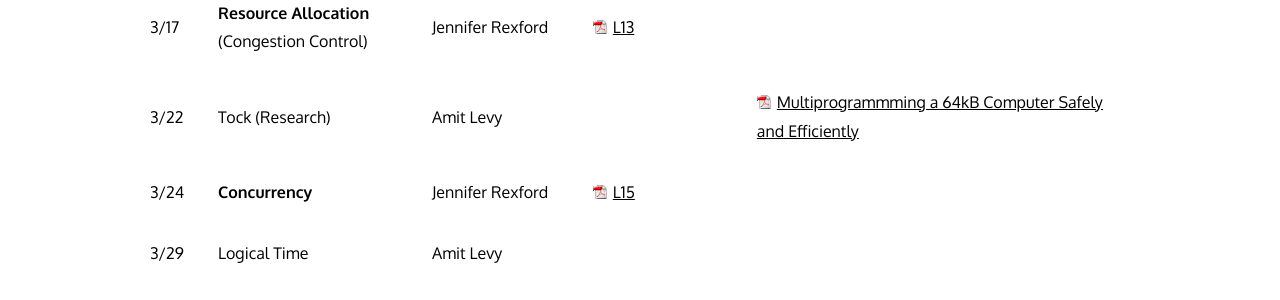
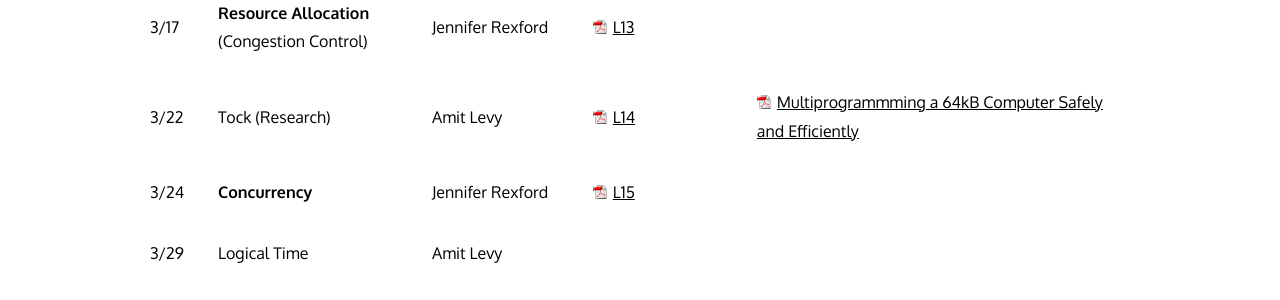
Before and after one commit to cos316/cos316-web, a Jekyll site: the page built from lectures.md, in a window 1280 px wide and 900 px high, scrolled down 1079 px. Shown: the part 153-453 px from the top of the window. Built offline with Jekyll 4.4.1, drawn with Linux system fonts in a browser that asks for light colours; nearby versions of some CDN libraries.

Commit message:
Tock lecture

```diff
--- a/lectures.md
+++ b/lectures.md
@@ -23,7 +23,7 @@ Lectures meet on Tuesday and Thursday 10:00-10:50am
 | 3/10 |  *SPRING BREAK*   | | | | |
 | 3/15 | "Hey, you, get off of my cloud" (Research) | Amit Levy   | [L12](/lectures/L12-hey-you.pdf) | | [Hey, you, get off my cloud: Exploring Information Leakage in Third-Party Compute Clouds](/readings/cloudsec.pdf) |
 | 3/17 | **Resource Allocation** (Congestion Control)   | Jennifer Rexford | [L13](/lectures/L13-congestion.pdf)  |
-| 3/22 | Tock (Research)    | Amit Levy   |   | | [Multiprogrammming a 64kB Computer Safely and Efficiently](/readings/tock.pdf) |
+| 3/22 | Tock (Research)    | Amit Levy   | [L14](/lectures/L14-tock.pdf)  | | [Multiprogrammming a 64kB Computer Safely and Efficiently](/readings/tock.pdf) |
 | 3/24 | **Concurrency**   | Jennifer Rexford | [L15](/lectures/L15-concurrency-time.pdf)   |
 | 3/29 | Logical Time      | Amit Levy |   | | |
 | 3/31 | Consistency Models | Amit Levy |   | | |
```
Also changed, not shown: 1 other file.
